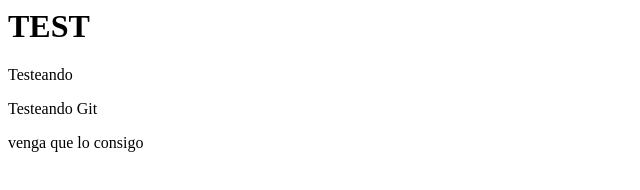
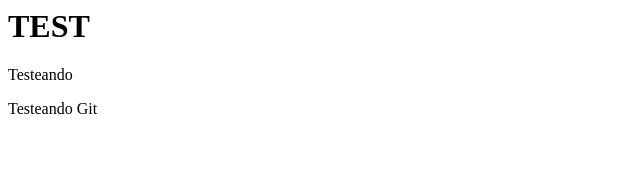
Before and after one commit to emaefaesa/IMMUNE, a plain HTML site: page libro/index.html in a window 1280 px wide. Shown: the whole page, without its empty margins (0-640 px from the left). Drawn offline with Linux system fonts and the light colour scheme.

Commit message:
Update index.html

```diff
--- a/libro/index.html
+++ b/libro/index.html
@@ -1,4 +1,3 @@
 <h1>TEST</h1>
 <p>Testeando</p>
 <p>Testeando Git</p>
-<p>venga que lo consigo</p>
```
